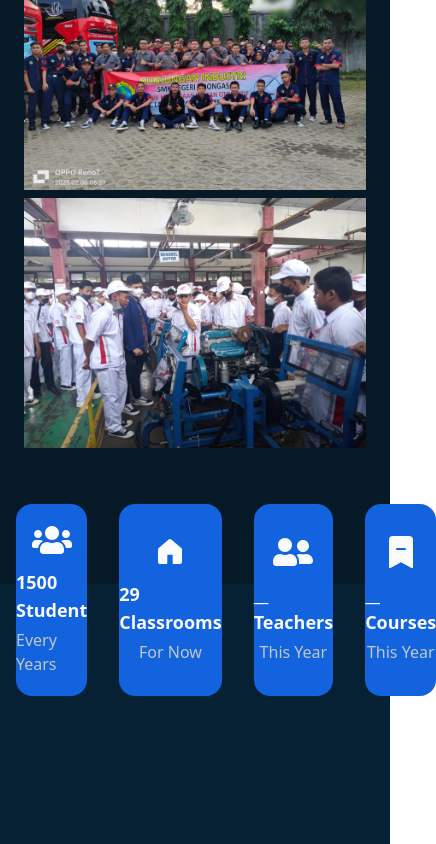
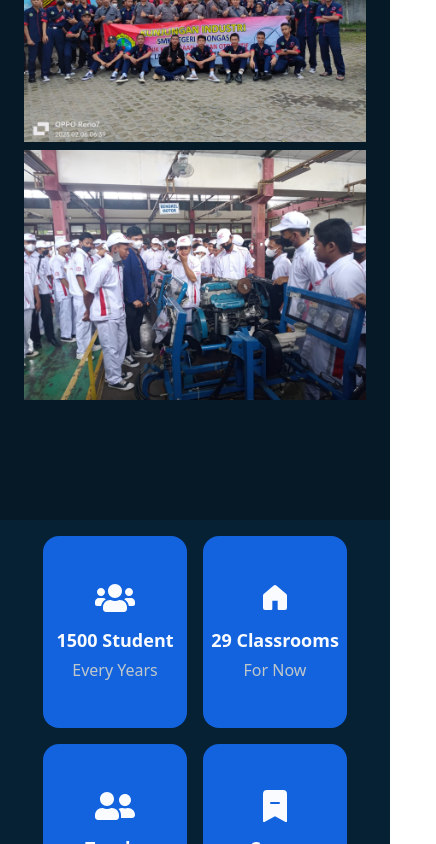
Before and after one commit to RikoPurnama/smkn1bongas, a Next.js app: page / in a window 390 px wide. Shown: the part 4518-5362 px from the top of the page, 436 px wide, since content can reach past the window. Built offline with nearby package versions, Linux system fonts and the light colour scheme.

Commit message:
clear fixed AvaibleSchool section

```diff
--- a/src/components/Layouts/About/index.tsx
+++ b/src/components/Layouts/About/index.tsx
@@ -16,18 +16,18 @@ const About = () => {
                 <div className="flex flex-col gap-3">
                   <div
                     style={{ backgroundImage: "url(/about.png)" }}
-                    className="w-[100px] md:w-[150px] md:h-[210px] lg:w-[200px] h-[160px] lg:h-[255px] object-cover bg-cover bg-center rounded-2xl"
+                    className="w-[130px] md:w-[150px] md:h-[210px] lg:w-[200px] h-[160px] lg:h-[255px] object-cover bg-cover bg-center rounded-2xl"
                   ></div>
 
                   <div
                     style={{ backgroundImage: "url(/about.png)" }}
-                    className="w-[100px] md:w-[150px] md:h-[210px] lg:w-[200px] h-[160px] lg:h-[255px] object-cover bg-cover bg-center rounded-2xl"
+                    className="w-[130px] md:w-[150px] md:h-[210px] lg:w-[200px] h-[160px] lg:h-[255px] object-cover bg-cover bg-center rounded-2xl"
                   ></div>
                 </div>
 
                 <div
                   style={{ backgroundImage: "url(/about.png)" }}
-                  className="w-[100px] md:w-[150px] md:h-[210px] lg:w-[200px] h-[160px] lg:h-[255px] object-cover bg-cover bg-center rounded-2xl"
+                  className="w-[130px] md:w-[150px] md:h-[210px] lg:w-[200px] h-[160px] lg:h-[255px] object-cover bg-cover bg-center rounded-2xl"
                 ></div>
               </div>
 
--- a/src/components/Layouts/AvaibleSchool/index.tsx
+++ b/src/components/Layouts/AvaibleSchool/index.tsx
@@ -5,26 +5,26 @@ import { BsFillBookmarkDashFill } from "react-icons/bs";
 
 const AvaibleAtSchool = () => {
   return (
-    <section className="text-light bg-semiDark">
+    <section className="text-light py-4 bg-semiDark">
       <div className="container mx-auto lg:px-32">
-        <div className="w-full h-80 px-4 relative mx-auto">
-          <div className="w-full mx-auto flex gap-8 absolute -top-[25%]">
-            <div className="w-full max-w-[10rem] h-[12rem] bg-primary rounded-2xl flex items-center justify-center flex-col">
+        <div className="w-full md:h-80 px-4 mx-auto">
+          <div className="flex flex-wrap justify-center gap-4 md:gap-8">
+            <div className="w-full max-w-[9rem] h-[12rem] bg-primary rounded-2xl flex items-center justify-center flex-col md:-mt-[13%]">
               <FaUsers className="w-10 h-10 pb-2" />
               <h3 className="text-lg font-semibold py-1">1500 Student</h3>
               <p className="text-grey">Every Years</p>
             </div>
-            <div className="w-full max-w-[10rem] h-[12rem] bg-primary rounded-2xl flex items-center justify-center flex-col">
+            <div className="w-full max-w-[9rem] h-[12rem] bg-primary rounded-2xl flex items-center justify-center flex-col md:-mt-[13%]">
               <GoHomeFill className="w-10 h-10 pb-2" />
               <h3 className="text-lg font-semibold py-1">29 Classrooms</h3>
               <p className="text-grey">For Now</p>
             </div>
-            <div className="w-full max-w-[10rem] h-[12rem] bg-primary rounded-2xl flex items-center justify-center flex-col">
+            <div className="w-full max-w-[9rem] h-[12rem] bg-primary rounded-2xl flex items-center justify-center flex-col md:-mt-[13%]">
               <FaUserFriends className="w-10 h-10 pb-2" />
               <h3 className="text-lg font-semibold py-1">__ Teachers</h3>
               <p className="text-grey">This Year</p>
             </div>
-            <div className="w-full max-w-[10rem] h-[12rem] bg-primary rounded-2xl flex items-center justify-center flex-col">
+            <div className="w-full max-w-[9rem] h-[12rem] bg-primary rounded-2xl flex items-center justify-center flex-col md:-mt-[13%]">
               <BsFillBookmarkDashFill className="w-10 h-10 pb-2" />
               <h3 className="text-lg font-semibold py-1">__ Courses</h3>
               <p className="text-grey">This Year</p>
--- a/src/components/Layouts/Gallery/index.tsx
+++ b/src/components/Layouts/Gallery/index.tsx
@@ -21,7 +21,7 @@ const Gallery = () => {
   }, []);
 
   return (
-    <section className="py-28 bg-dark">
+    <section className="py-24 md:pb-48 bg-dark">
       <div className="container mx-auto lg:px-32">
         <div className="w-full">
 
--- a/src/components/Layouts/Header/index.tsx
+++ b/src/components/Layouts/Header/index.tsx
@@ -36,7 +36,7 @@ const Header = () => {
 
   return (
     <>
-      <header className={`w-full ${fixed} z-[99999]  text-light`}>
+      <header className={`w-full ${fixed} z-[99999] text-light`}>
         <div className="container mx-auto lg:px-32">
           <div className="w-full px-6 py-2 flex items-center justify-between relative">
               <a href="#" className="text-md lg:text-xl font-bold gap-1 py-4">
--- a/src/components/Layouts/Jurusan/index.tsx
+++ b/src/components/Layouts/Jurusan/index.tsx
@@ -23,7 +23,7 @@ const Jurusan = () => {
   }, []);
 
   return (
-    <section className="py-24 bg-semiDark">
+    <section className="py-20 bg-semiDark">
       <div className="container mx-auto lg:px-32">
         <div className="w-full flex flex-wrap">
           <div className="w-full md:w-1/2 px-6">
```
